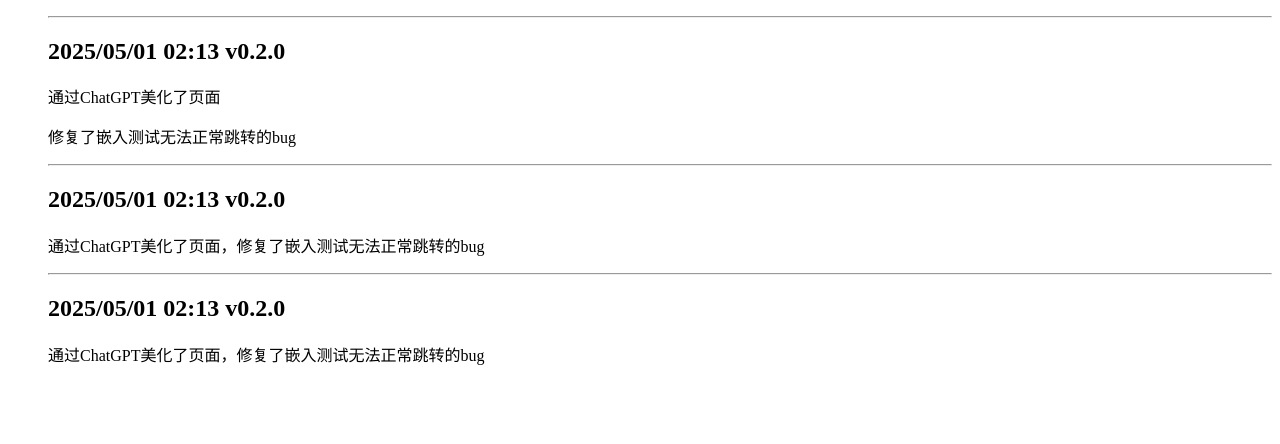
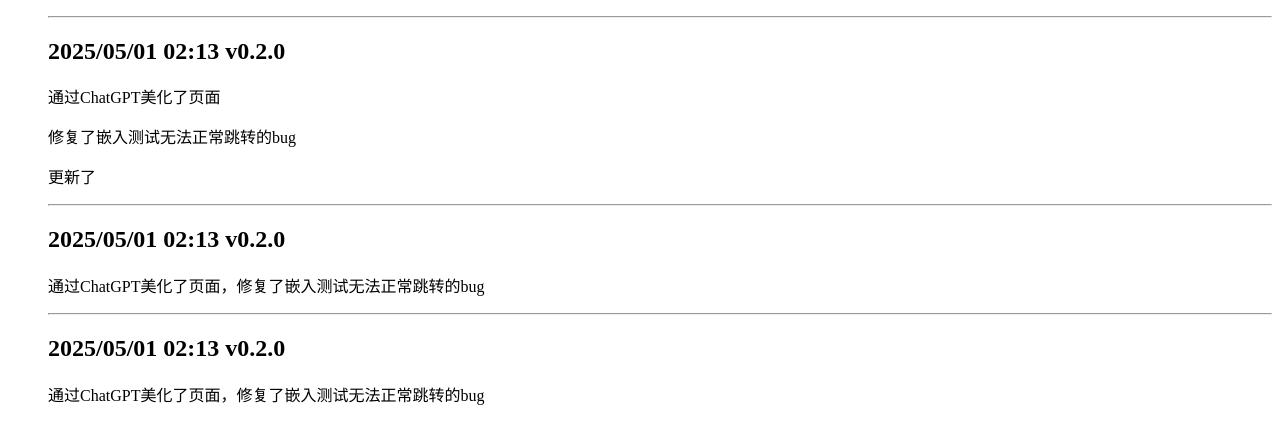
Before and after one commit to swimfishx/swimfishx.github.io, a plain HTML site: page update-log.html in a window 1280 px wide. Shown: the part 114-558 px from the top of the page. Drawn offline with Linux system fonts and the light colour scheme.

Commit message:
Update update-log.html

```diff
--- a/update-log.html
+++ b/update-log.html
@@ -15,7 +15,7 @@
     <h2>2025/05/01 02:13 v0.2.0 </h2>
     <p>通过ChatGPT美化了页面</p>
     <p>修复了嵌入测试无法正常跳转的bug</p>
-     <p></p>
+    <p>更新了</p>
   <!-- 我吃柠檬 -->
 </ul>
 
```
